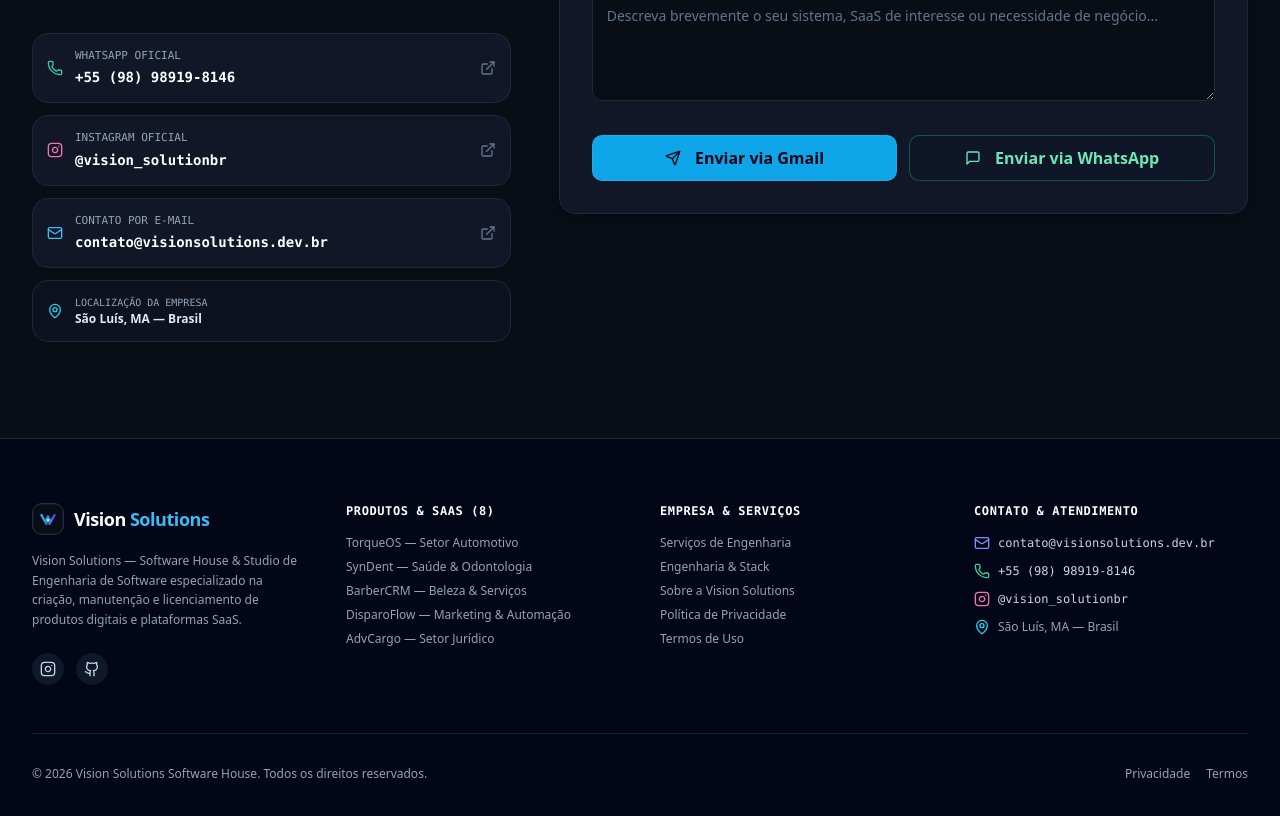
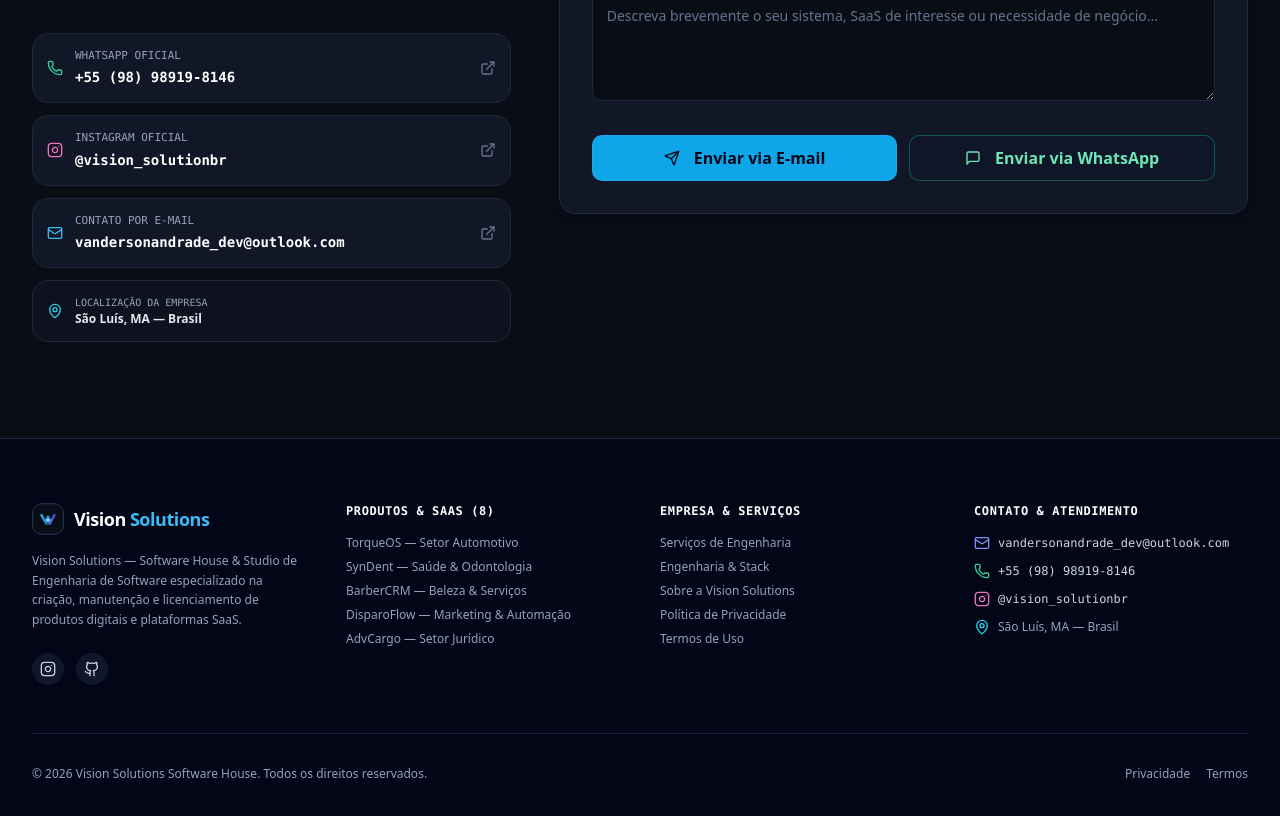
Before and after one commit to VandinDev221/-Vision-Solutions, a Next.js app: page / in a window 1280 px wide. Shown: the part 6320-7136 px from the top of the page. Built offline with nearby package versions, Linux system fonts and the light colour scheme.

Commit message:
fix(contact): define vandersonandrade_dev@outlook.com como e-mail de contato oficial

```diff
--- a/src/components/layout/footer.tsx
+++ b/src/components/layout/footer.tsx
@@ -97,9 +97,7 @@
             </h4>
             <div className="space-y-3 text-xs">
               <a
-                href={SITE_CONTACT.getGmailComposeUrl()}
-                target="_blank"
-                rel="noopener noreferrer"
+                href={`mailto:${SITE_CONTACT.displayEmail}`}
                 className="flex items-center gap-2 text-slate-300 hover:text-white transition-colors"
               >
                 <Mail className="w-4 h-4 text-indigo-400 shrink-0" />
--- a/src/components/sections/contact-section.tsx
+++ b/src/components/sections/contact-section.tsx
@@ -14,13 +14,13 @@
     need: ""
   });
 
-  const handleGmailSubmit = (e: React.FormEvent) => {
+  const handleEmailSubmit = (e: React.FormEvent) => {
     e.preventDefault();
     const subject = `Orçamento Vision Solutions — ${formData.name || "Novo Contato"}`;
     const body = `Olá, equipe Vision Solutions!\n\nMeu nome é ${formData.name}.\nE-mail: ${formData.email}\nWhatsApp: ${formData.whatsapp}\n\nDetalhes do Projeto / Necessidade:\n${formData.need}`;
 
-    const gmailUrl = SITE_CONTACT.getGmailComposeUrl(subject, body);
-    window.open(gmailUrl, "_blank", "noopener,noreferrer");
+    const mailtoUrl = SITE_CONTACT.getEmailComposeUrl(subject, body);
+    window.location.href = mailtoUrl;
   };
 
   const handleWhatsappSubmit = () => {
@@ -83,9 +83,7 @@
 
               {/* Email Link */}
               <a
-                href={SITE_CONTACT.getGmailComposeUrl()}
-                target="_blank"
-                rel="noopener noreferrer"
+                href={`mailto:${SITE_CONTACT.displayEmail}`}
                 className="p-3.5 rounded-lg bg-[#111726] border border-slate-800 flex items-center justify-between gap-3 text-slate-300 hover:text-white hover:border-slate-700 transition-all group"
               >
                 <div className="flex items-center gap-3">
@@ -112,7 +110,7 @@
           {/* Right Column: Form */}
           <div className="lg:col-span-7">
             <Card className="p-8 bg-[#111726] border-slate-800 shadow-xl">
-              <form onSubmit={handleGmailSubmit} className="space-y-5">
+              <form onSubmit={handleEmailSubmit} className="space-y-5">
                 <h3 className="text-lg font-bold text-white border-b border-slate-800 pb-3">
                   Solicitar Orçamento
                 </h3>
@@ -181,7 +179,7 @@
                 <div className="flex flex-col sm:flex-row items-center gap-3 pt-2">
                   <Button variant="primary" size="lg" type="submit" className="w-full font-semibold">
                     <Send className="w-4 h-4 mr-1.5" />
-                    Enviar via Gmail
+                    Enviar via E-mail
                   </Button>
                   <Button
                     type="button"
--- a/src/data/contact.ts
+++ b/src/data/contact.ts
@@ -1,9 +1,9 @@
 export const SITE_CONTACT = {
   // E-mail real que recebe as mensagens
-  realEmail: "lindosovanderson@gmail.com",
+  realEmail: "vandersonandrade_dev@outlook.com",
 
-  // E-mail visual exibido na interface como identidade da marca
-  displayEmail: "contato@visionsolutions.dev.br",
+  // E-mail visual exibido na interface
+  displayEmail: "vandersonandrade_dev@outlook.com",
 
   // WhatsApp oficial da Vision Solutions (DDD 98 - São Luís, MA)
   whatsappNumber: "5598989198146",
@@ -16,11 +16,18 @@
   // Localização
   location: "São Luís, MA — Brasil",
 
-  // URL para abrir a tela de composição do Gmail em nova aba
+  // URL universal para envio de e-mail (mailto)
+  getEmailComposeUrl: (subject = "Solicitação de Orçamento — Vision Solutions", body = "") => {
+    const encodedSubject = encodeURIComponent(subject);
+    const encodedBody = encodeURIComponent(body);
+    return `mailto:vandersonandrade_dev@outlook.com?subject=${encodedSubject}&body=${encodedBody}`;
+  },
+
+  // URL para abrir tela web do Gmail apontando para o destinatário Outlook
   getGmailComposeUrl: (subject = "Solicitação de Orçamento — Vision Solutions", body = "") => {
     const encodedSubject = encodeURIComponent(subject);
     const encodedBody = encodeURIComponent(body);
-    return `https://mail.google.com/mail/?view=cm&fs=1&to=lindosovanderson@gmail.com&su=${encodedSubject}&body=${encodedBody}`;
+    return `https://mail.google.com/mail/?view=cm&fs=1&to=vandersonandrade_dev@outlook.com&su=${encodedSubject}&body=${encodedBody}`;
   },
 
   // URL para abrir o WhatsApp comercial em nova aba
```
